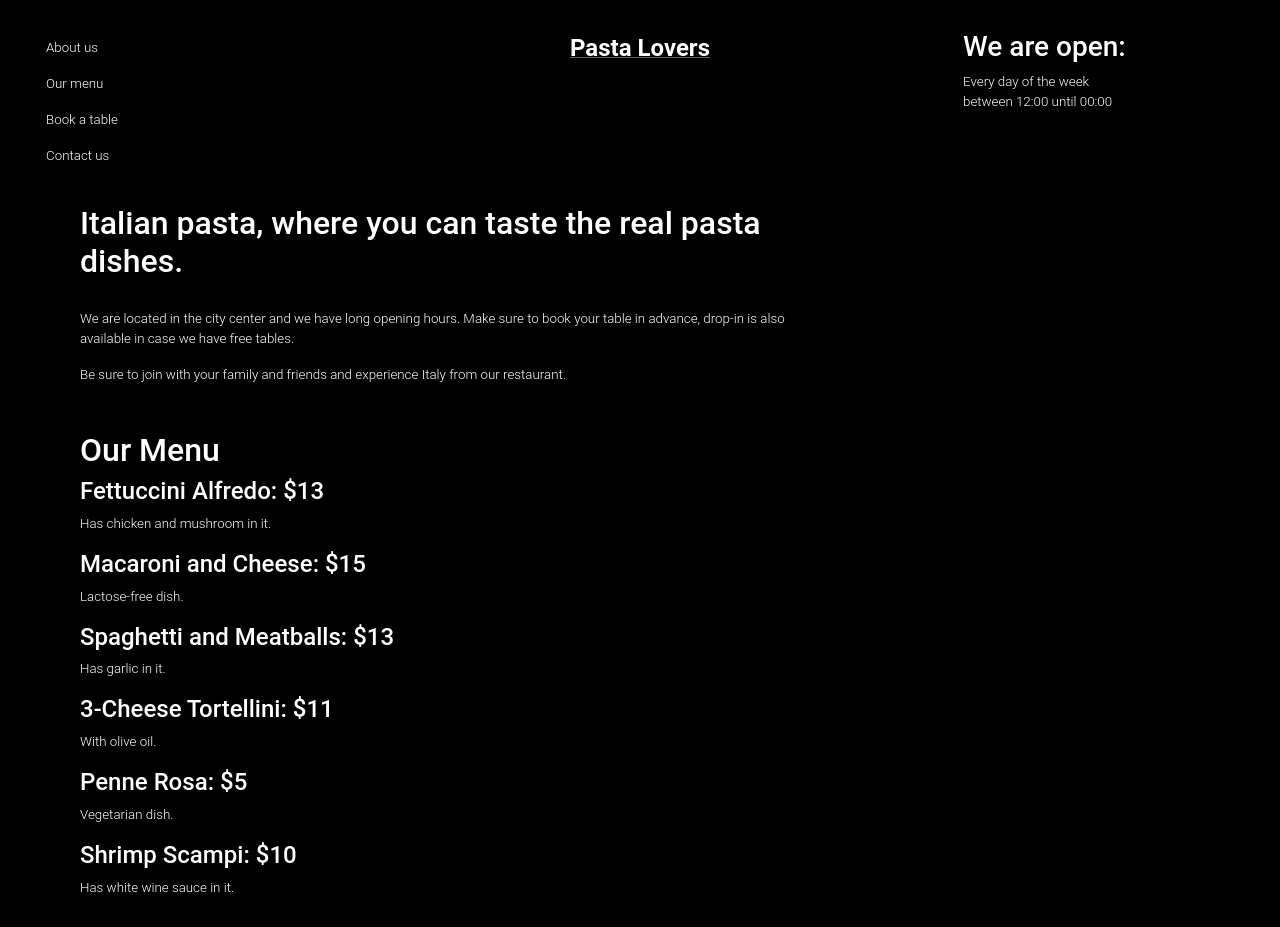
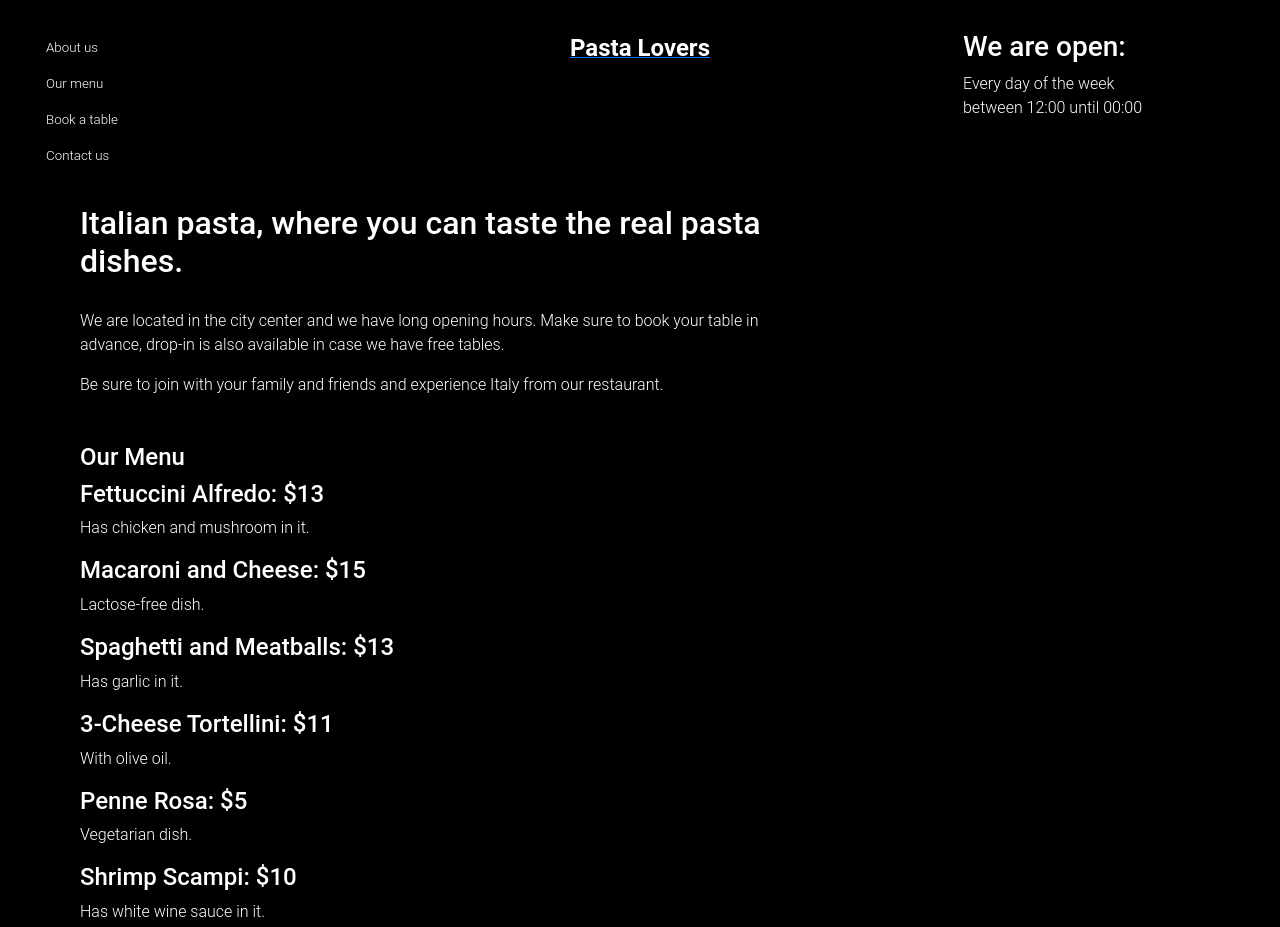
Before and after one commit to Hebaabbas/Pasta, a plain HTML site: page index.html in a window 1280 px wide. Shown: the top 927 px of the page. Drawn offline with nearby package versions, Linux system fonts and the light colour scheme; a script that the page names is missing.

Commit message:
add styling to the font

```diff
--- a/assets/css/style.css
+++ b/assets/css/style.css
@@ -32,3 +32,10 @@ body {
 .pageMenu ul li a {
     color: white;
 }
+.menu h2 {
+    font-size: 24px;
+    color: white;
+}
+p{
+    font-size: medium;
+}
```
